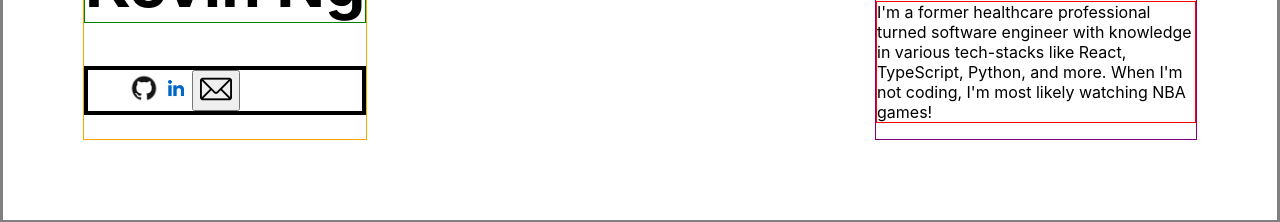
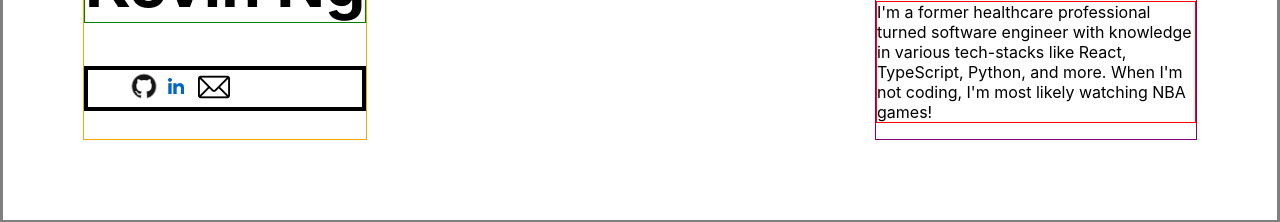
Before and after one commit to kevinszn23/portfolio-v2, a React (Create React App) app: page / in a window 1280 px wide. Shown: the part 203-425 px from the top of the page. Built offline with nearby package versions, Linux system fonts and the light colour scheme.

Commit message:
socials done

```diff
--- a/src/App.css
+++ b/src/App.css
@@ -146,3 +146,8 @@ body {
   height: 2rem;
   width: 2rem;
 }
+
+button {
+  border: none;
+  background-color: white;
+}
--- a/src/components/CopyText.js
+++ b/src/components/CopyText.js
@@ -6,16 +6,14 @@ export default function CopyButtonText() {
     function emailCopy() {
         navigator.clipboard.writeText("kevinwng23@gmail.com")
         toast.success("You've copied my email!")
-
     }
 
     return (
         <div>
-            <button onClick={emailCopy}>
+            <button style={{outline: "none"}} onClick={emailCopy}>
                 <img className="hero-socials-icon" src="./images/email-icon.png" alt="email" />
             </button>
                 <ToastContainer theme="dark"/>
-
         </div>
     )
 }
--- a/src/components/Home.js
+++ b/src/components/Home.js
@@ -22,9 +22,6 @@ export default function Home() {
             </li>
             <li>
             <CopyText/>
-            {/* <button>
-            <img className="hero-socials-icon" src="./images/email-icon.png" alt="email" />
-            </button> */}
             </li>
           </ul>
         </div>
```
